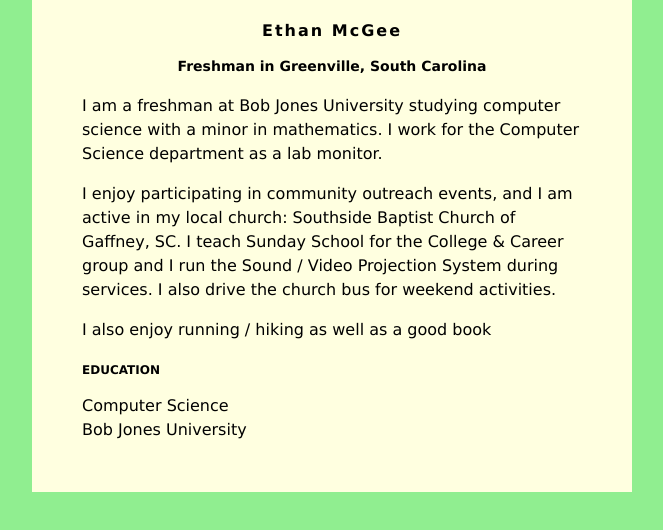
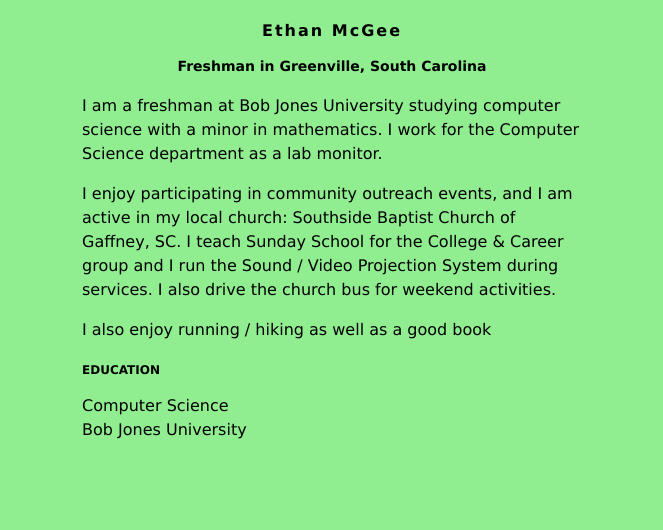
Before and after one commit to ghamm293/ghamm293.github.io, a plain HTML site: page index.html in a window 1280 px wide. Shown: the whole page, without its empty margins (308-971 px from the left). Drawn offline with Linux system fonts and the light colour scheme.

Commit message:
Update index.html

```diff
--- a/index.html
+++ b/index.html
@@ -6,7 +6,7 @@ body {
     font-family: Verdana;
 }
 #content {
-    background: lightyellow;
+    background: darkpurple;
     min-width: 200px;
     max-width: 500px;
     padding: 50px;
```
